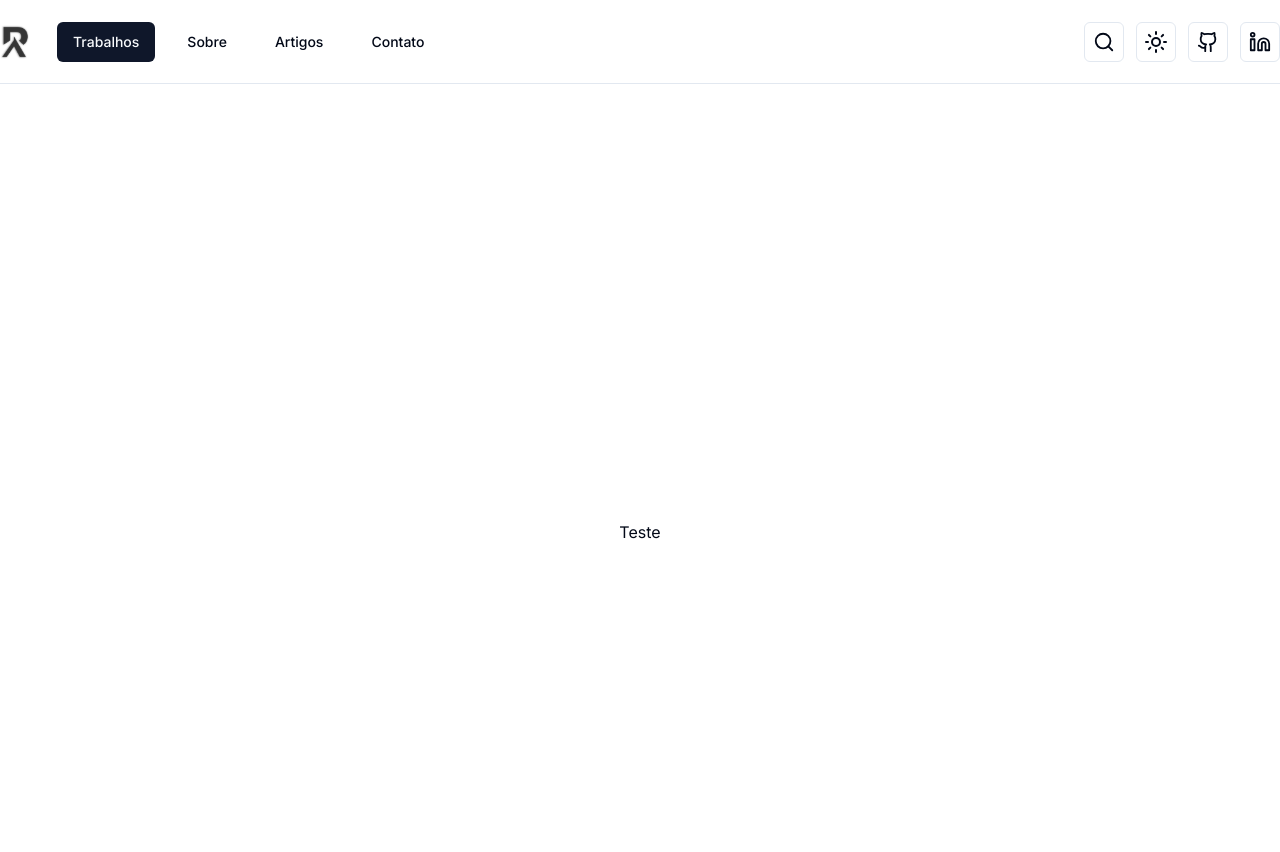
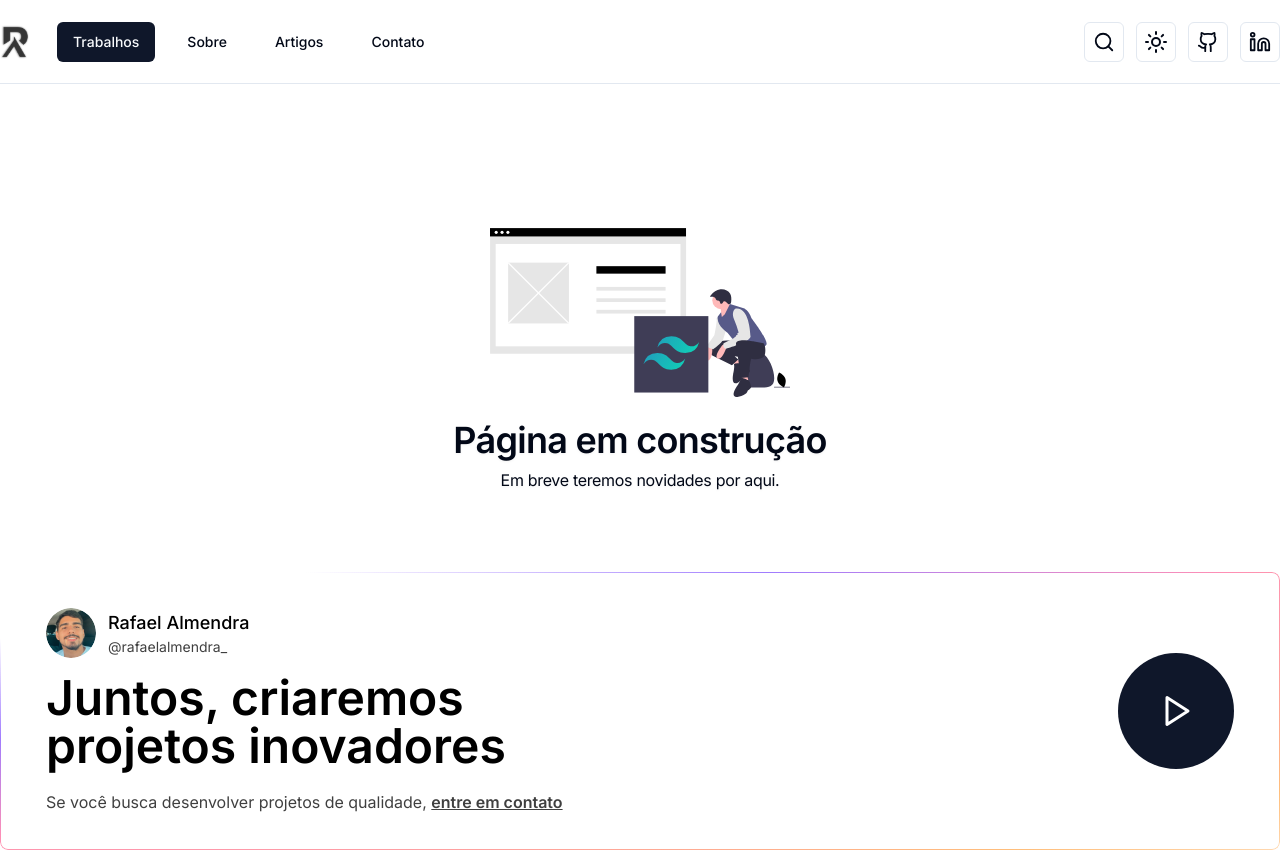
Before and after one commit to Rafaelalmendra/my-portfolio, a Next.js app: page /works in a window 1280 px wide. Shown: the top 852 px of the page. Built offline with nearby package versions, Linux system fonts and the light colour scheme.

Commit message:
feat: create building component

```diff
--- a/src/components/index.ts
+++ b/src/components/index.ts
@@ -1,5 +1,6 @@
 export * from './shared/navbar';
 export * from './shared/footer';
+export * from './shared/building';
 export * from './shared/project-card';
 export * from './shared/theme-toggle';
 export * from './shared/theme-provider';
--- /dev/null
+++ b/src/components/shared/building/index.tsx
@@ -0,0 +1,30 @@
+import Image from 'next/image';
+
+import { TypingAnimation } from 'components';
+
+const Building = () => {
+  return (
+    <main className="w-full min-h-[50vh] lg:min-h-[55vh] flex flex-col items-center justify-center px-4 lg:px-0">
+      <div className="relative w-full h-[148px] lg:w-[300px] lg:h-[200px]">
+        <Image
+          fill
+          src="/vectors/build-vector.svg"
+          alt="Building vector"
+          className="object-contain"
+        />
+      </div>
+
+      <TypingAnimation
+        className="text-3xl lg:text-4xl font-semibold mt-4 lg:mt-2 text-center"
+        text="Página em construção"
+      />
+
+      <TypingAnimation
+        className="mt-2 text-base font-normal text-center"
+        text="Em breve teremos novidades por aqui."
+      />
+    </main>
+  );
+};
+
+export { Building };
--- a/src/views/works/index.tsx
+++ b/src/views/works/index.tsx
@@ -1,9 +1,7 @@
+import { Building } from 'components';
+
 const WorksView = () => {
-  return (
-    <main className="w-full min-h-screen flex flex-col items-center justify-center px-4 lg:px-0">
-      <h1>Teste</h1>
-    </main>
-  );
+  return <Building />;
 };
 
 export { WorksView };
```
Also changed, not shown: public/vectors/build-vector.svg (added).
